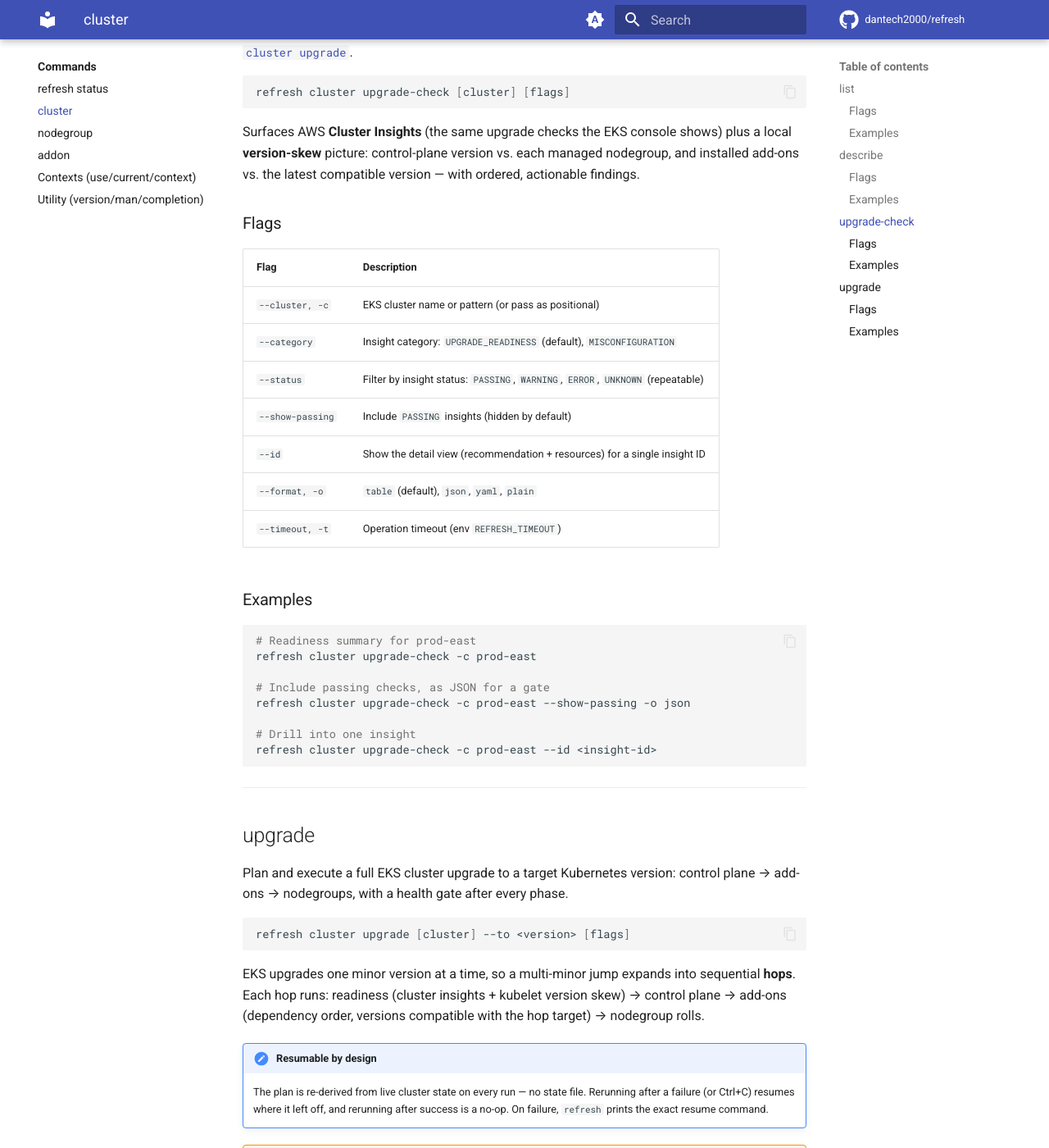
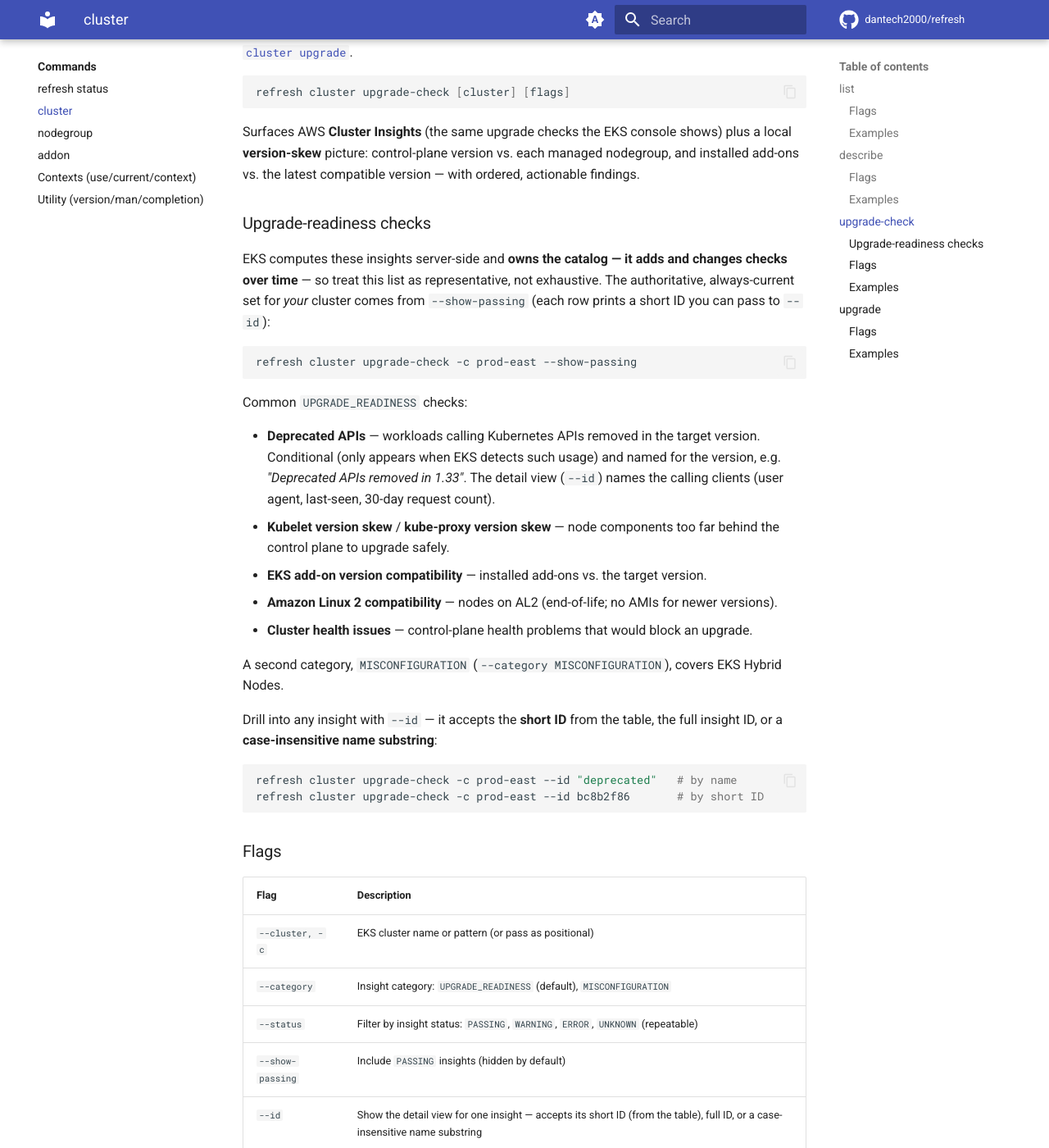
Before and after one commit to dantech2000/refresh, an MkDocs documentation site: the page built from docs/commands/cluster.md, in a window 1280 px wide and 1400 px high, scrolled down 3034 px. Shown: the whole window at 82% size. Built offline with MkDocs 1.6.1 and Material for MkDocs 9.7.7, drawn with Linux system fonts in a browser that asks for light colours; comment, search, counter and statistics services are not loaded; some of the changed text lies outside the part shown.

Commit message:
docs: document the queryable upgrade-readiness insight checks (REF-150) (#70)
Make it clear what 'cluster upgrade-check --id' accepts. Help Description now
notes insights are EKS-defined (catalog evolves), points at --show-passing for
the live set, and shows --id by name. docs/commands/cluster.md gains an
'Upgrade-readiness checks' section: --show-passing as the authoritative source
plus a representative, caveated list of the common checks (deprecated APIs,
kubelet/kube-proxy skew, add-on compatibility, AL2, cluster health) and the
MISCONFIGURATION category. Reference regenerated for the updated Description.

````diff
--- a/docs/commands/cluster.md
+++ b/docs/commands/cluster.md
@@ -117,6 +117,40 @@ shows) plus a local **version-skew** picture: control-plane version vs. each
 managed nodegroup, and installed add-ons vs. the latest compatible version —
 with ordered, actionable findings.
 
+### Upgrade-readiness checks
+
+EKS computes these insights server-side and **owns the catalog — it adds and
+changes checks over time** — so treat this list as representative, not
+exhaustive. The authoritative, always-current set for *your* cluster comes from
+`--show-passing` (each row prints a short ID you can pass to `--id`):
+
+```bash
+refresh cluster upgrade-check -c prod-east --show-passing
+```
+
+Common `UPGRADE_READINESS` checks:
+
+- **Deprecated APIs** — workloads calling Kubernetes APIs removed in the target
+  version. Conditional (only appears when EKS detects such usage) and named for
+  the version, e.g. *"Deprecated APIs removed in 1.33"*. The detail view (`--id`)
+  names the calling clients (user agent, last-seen, 30-day request count).
+- **Kubelet version skew** / **kube-proxy version skew** — node components too
+  far behind the control plane to upgrade safely.
+- **EKS add-on version compatibility** — installed add-ons vs. the target version.
+- **Amazon Linux 2 compatibility** — nodes on AL2 (end-of-life; no AMIs for newer versions).
+- **Cluster health issues** — control-plane health problems that would block an upgrade.
+
+A second category, `MISCONFIGURATION` (`--category MISCONFIGURATION`), covers
+EKS Hybrid Nodes.
+
+Drill into any insight with `--id` — it accepts the **short ID** from the table,
+the full insight ID, or a **case-insensitive name substring**:
+
+```bash
+refresh cluster upgrade-check -c prod-east --id "deprecated"   # by name
+refresh cluster upgrade-check -c prod-east --id bc8b2f86       # by short ID
+```
+
 ### Flags
 
 | Flag | Description |
@@ -125,7 +159,7 @@ with ordered, actionable findings.
 | `--category` | Insight category: `UPGRADE_READINESS` (default), `MISCONFIGURATION` |
 | `--status` | Filter by insight status: `PASSING`, `WARNING`, `ERROR`, `UNKNOWN` (repeatable) |
 | `--show-passing` | Include `PASSING` insights (hidden by default) |
-| `--id` | Show the detail view (recommendation + resources) for a single insight ID |
+| `--id` | Show the detail view for one insight — accepts its short ID (from the table), full ID, or a case-insensitive name substring |
 | `--format, -o` | `table` (default), `json`, `yaml`, `plain` |
 | `--timeout, -t` | Operation timeout (env `REFRESH_TIMEOUT`) |
 
@@ -138,8 +172,8 @@ refresh cluster upgrade-check -c prod-east
 # Include passing checks, as JSON for a gate
 refresh cluster upgrade-check -c prod-east --show-passing -o json
 
-# Drill into one insight
-refresh cluster upgrade-check -c prod-east --id <insight-id>
+# Drill into one insight (by name, short ID, or full ID)
+refresh cluster upgrade-check -c prod-east --id "deprecated"
 ```
 
 ---
````
Also changed, not shown: docs/reference/cluster.md (+6 -1 lines), 1 other file.
